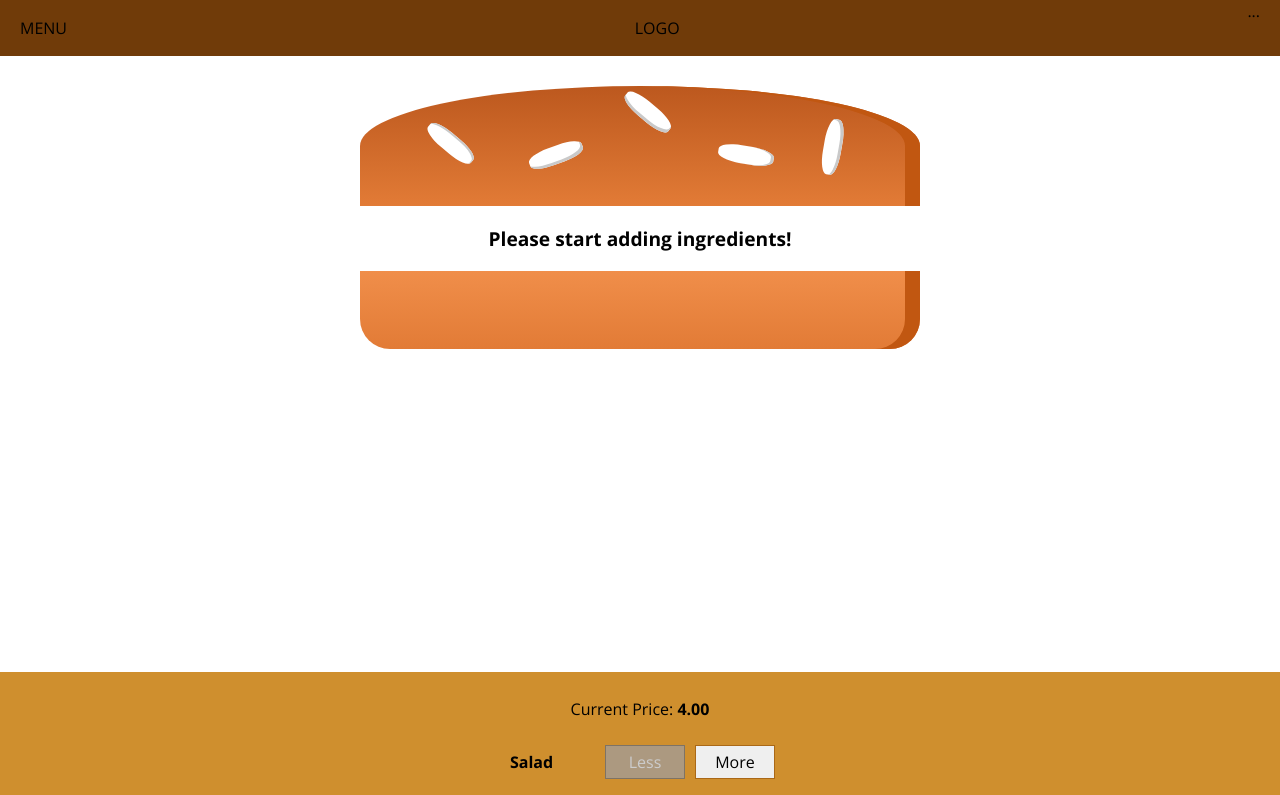
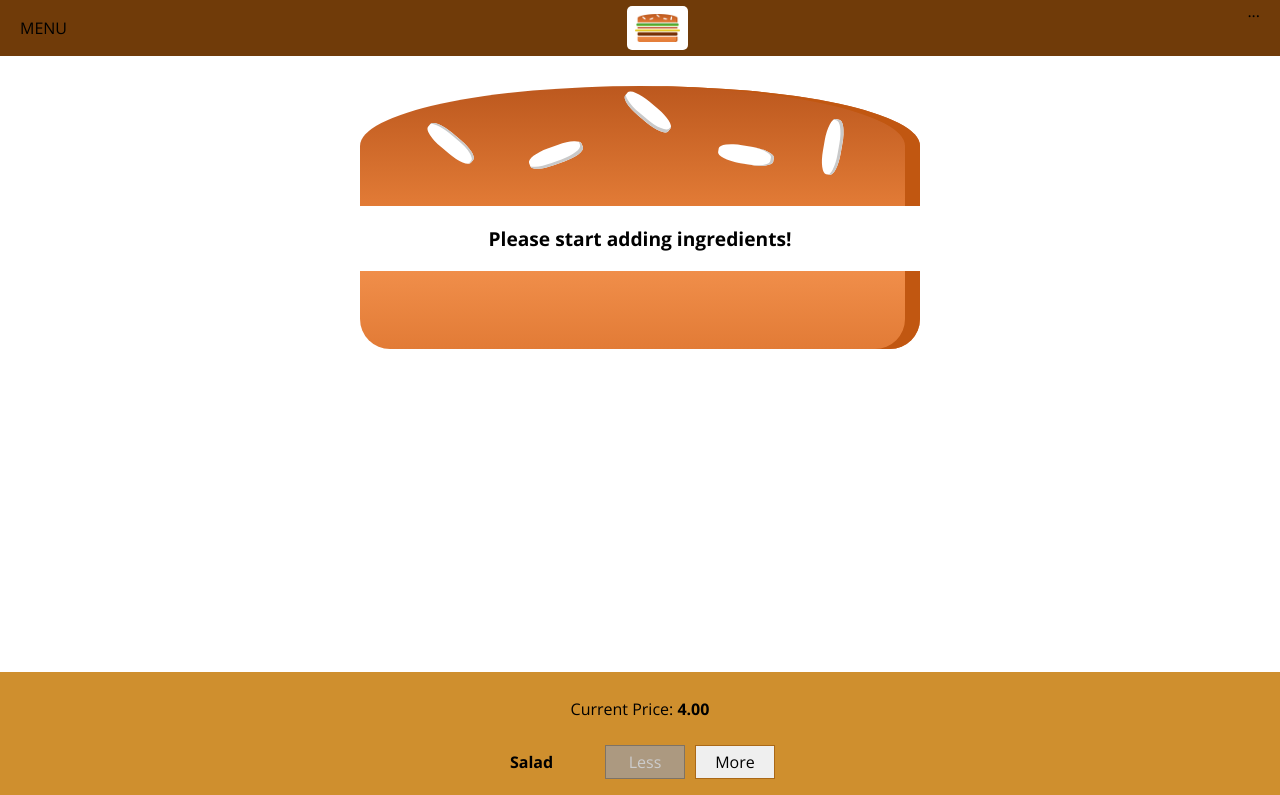
Before and after one commit to tomikonio/burger-shop, a React (Create React App) app: page / in a window 1280 px wide. Shown: the top 795 px of the page. Built offline with nearby package versions, Linux system fonts and the light colour scheme.

Commit message:
Add logo to toolbar

```diff
--- /dev/null
+++ b/src/components/Logo/Logo.js
@@ -0,0 +1,12 @@
+import React from 'react';
+
+import classes from './Logo.module.css';
+import burgerLogo from '../../assets/images/burger-logo.png';
+
+const Logo = props => (
+  <div className={classes.Logo}>
+    <img src={burgerLogo} alt="burger" />
+  </div>
+);
+
+export default Logo;
--- /dev/null
+++ b/src/components/Logo/Logo.module.css
@@ -0,0 +1,11 @@
+.Logo {
+  background-color: white;
+  padding: 8px;
+  height: 80%;
+  box-sizing: border-box;
+  border-radius: 5px;
+}
+
+.Logo img {
+  height: 100%;
+}
--- a/src/components/Navigation/Toolbar/Toolbar.js
+++ b/src/components/Navigation/Toolbar/Toolbar.js
@@ -1,11 +1,12 @@
 import React from 'react';
 
+import Logo from '../../Logo/Logo';
 import classes from './Toolbar.module.css';
 
 const Toolbar = props => (
   <header className={classes.Toolbar}>
     <div>MENU</div>
-    <div>LOGO</div>
+    <Logo />
     <nav>...</nav>
   </header>
 );
```
Also changed, not shown: src/assets/images/burger-logo.png (added).
